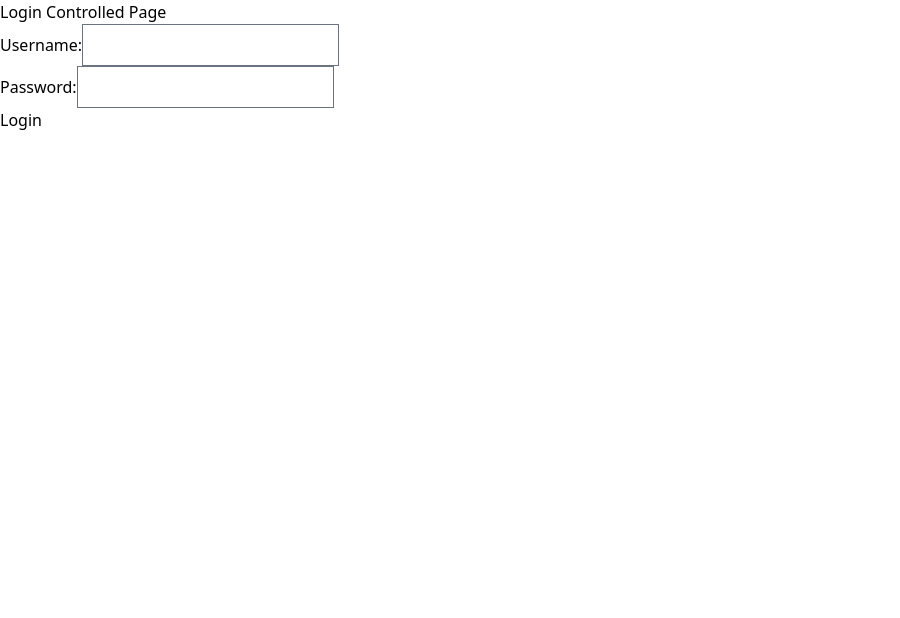
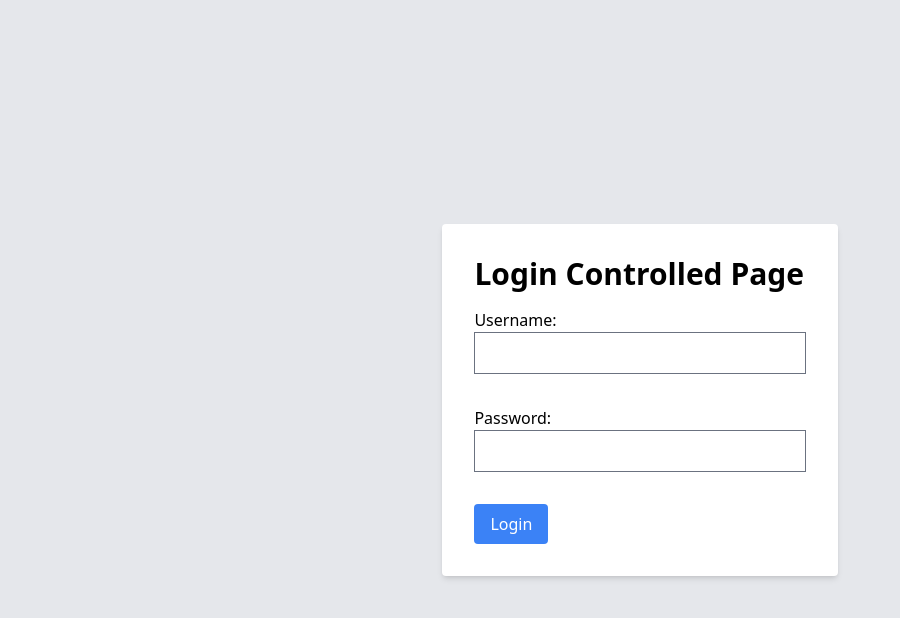
Before and after one commit to thetotobalgo/ece-webtech-2023-fall-gr04-04, a Next.js app in the folder app/: page /login-controlled in a window 1280 px wide. Shown: the top 618 px of the page, without its empty margins (0-900 px from the left). Built offline with nearby package versions, Linux system fonts and the light colour scheme; what tailwindcss-font-inter would draw is missing.

Commit message:
update: lab7

```diff
--- a/app/pages/login-controlled.js
+++ b/app/pages/login-controlled.js
@@ -18,23 +18,41 @@ const LoginControlledPage = () => {
   };
 
   return (
-    <div>
-      <h1>Login Controlled Page</h1>
+    <div className="bg-gray-200 min-h-screen flex items-center justify-center">
+      <div className="bg-white p-8 rounded shadow-md">
+        <h1 className="text-3xl font-bold mb-4">Login Controlled Page</h1>
         <form>
-        <label>
+          <label className="block mb-2">
             Username:
-          <input type="text" name="username" value={formData.username} onChange={handleInputChange} />
+            <input
+              className="border w-full p-2"
+              type="text"
+              name="username"
+              value={formData.username}
+              onChange={handleInputChange}
+            />
           </label>
           <br />
-        <label>
+          <label className="block mb-2">
             Password:
-          <input type="password" name="password" value={formData.password} onChange={handleInputChange} />
+            <input
+              className="border w-full p-2"
+              type="password"
+              name="password"
+              value={formData.password}
+              onChange={handleInputChange}
+            />
           </label>
           <br />
-        <button type="button" onClick={handleLogin}>
+          <button
+            className="bg-blue-500 text-white px-4 py-2 rounded hover:bg-blue-600 focus:outline-none focus:shadow-outline-blue active:bg-blue-800"
+            type="button"
+            onClick={handleLogin}
+          >
             Login
           </button>
         </form>
+      </div>
     </div>
   );
 };
--- a/app/pages/login-test.js
+++ b/app/pages/login-test.js
@@ -3,30 +3,43 @@ import React from 'react';
 
 const LoginNativePage = () => {
   const handleLogin = () => {
-    // Use FormData to get form data
     const formData = new FormData(document.getElementById('loginForm'));
     console.log('Username:', formData.get('username'));
     console.log('Password:', formData.get('password'));
   };
 
   return (
-    <div>
-      <h1>Login Native Page</h1>
+    <div className="bg-gray-200 min-h-screen flex items-center justify-center">
+      <div className="bg-white p-8 rounded shadow-md">
+        <h1 className="text-3xl font-bold mb-4">Login Native Page</h1>
         <form id="loginForm">
-        <label>
+          <label className="block mb-2">
             Username:
-          <input type="text" name="username" />
+            <input
+              className="border w-full p-2"
+              type="text"
+              name="username"
+            />
           </label>
           <br />
-        <label>
+          <label className="block mb-2">
             Password:
-          <input type="password" name="password" />
+            <input
+              className="border w-full p-2"
+              type="password"
+              name="password"
+            />
           </label>
           <br />
-        <button type="button" onClick={handleLogin}>
+          <button
+            className="bg-blue-500 text-white px-4 py-2 rounded hover:bg-blue-600 focus:outline-none focus:shadow-outline-blue active:bg-blue-800"
+            type="button"
+            onClick={handleLogin}
+          >
             Login
           </button>
         </form>
+      </div>
     </div>
   );
 };
--- a/app/pages/use-states.js
+++ b/app/pages/use-states.js
@@ -1,5 +1,7 @@
 // pages/use-state.js
 import React, { useState } from 'react';
+import Header from '../components/Header';
+
 
 const UseStatePage = () => {
   const [count, setCount] = useState(0);
@@ -9,10 +11,21 @@ const UseStatePage = () => {
   };
 
   return (
-    <div>
-      <h1>Use State Page</h1>
-      <p>Count: {count}</p>
-      <button onClick={handleIncrement}>Increment</button>
+    <div className="flex flex-col min-h-screen">
+      <Header />
+      <div className="bg-gray-200 min-h-screen flex items-center justify-center">
+
+        <div className="bg-white p-8 rounded shadow-md">
+          <h1 className="text-3xl font-bold mb-4">Use State Page</h1>
+          <p className="text-lg mb-4">Count: {count}</p>
+          <button
+            className="bg-blue-500 text-white px-4 py-2 rounded hover:bg-blue-600 focus:outline-none focus:shadow-outline-blue active:bg-blue-800"
+            onClick={handleIncrement}
+          >
+            Increment
+          </button>
+        </div>
+      </div>
     </div>
   );
 };
```
Lines whose indentation alone changed are shown as unchanged.
